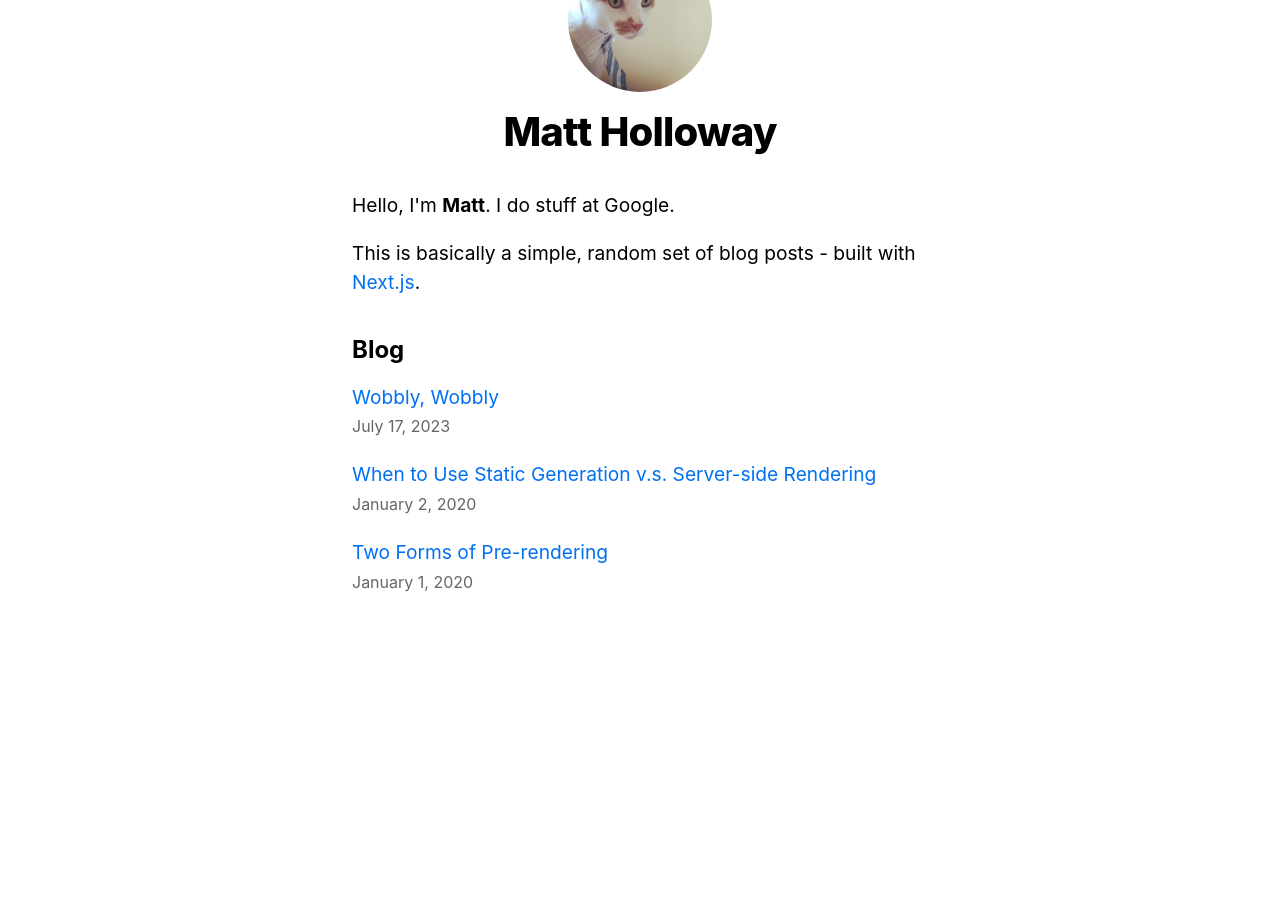
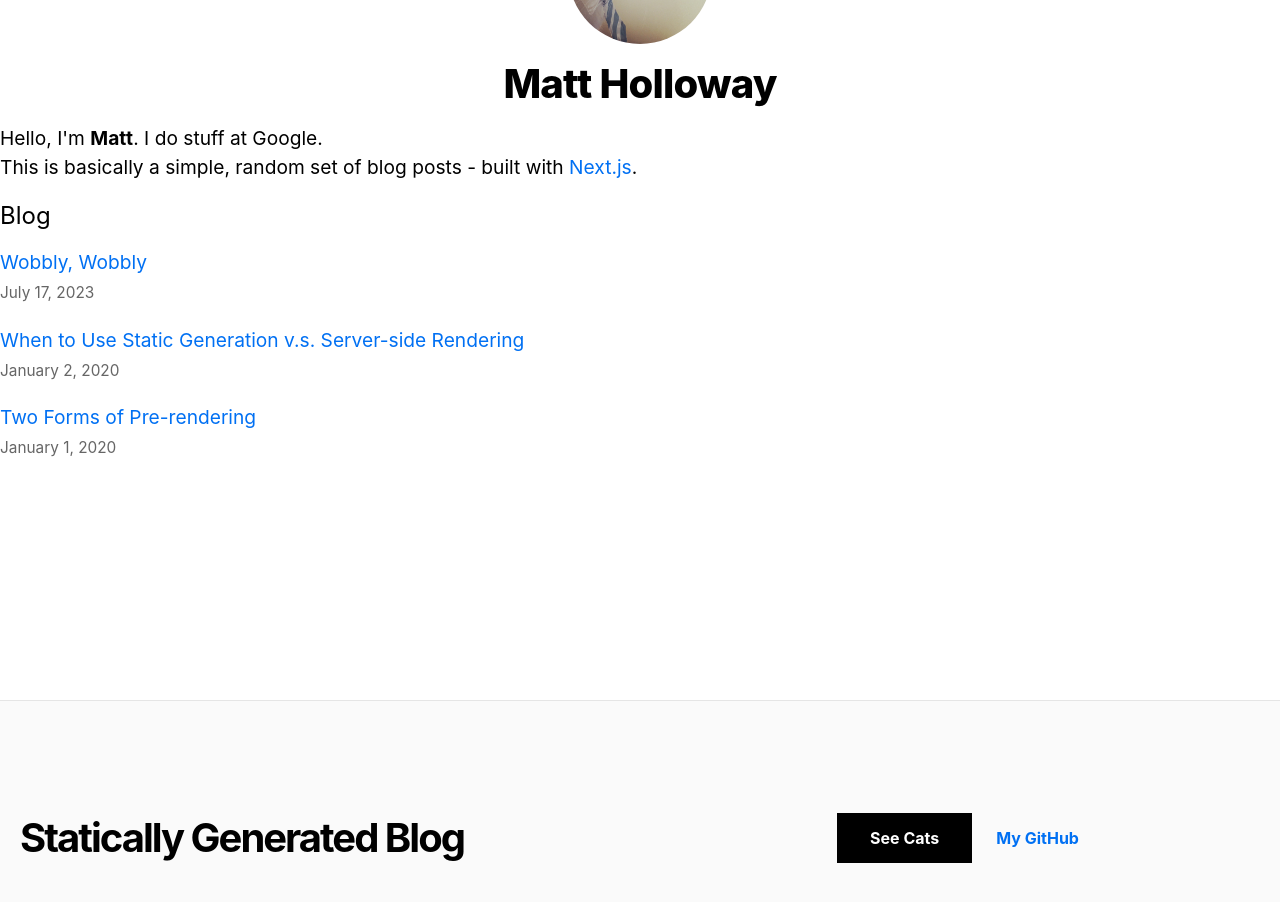
Before and after one commit to hollowmatt/nextly, a Next.js app in the folder next/nextblog/: page / in a window 1280 px wide. Shown: the part 100-1002 px from the top of the page. Before the commit the page ends 800 px from the top, so only its background shows below. Built offline with nearby package versions, Linux system fonts and the light colour scheme.

Commit message:
add tailwind, start to adjust layout

```diff
--- /dev/null
+++ b/next/nextblog/components/container.js
@@ -0,0 +1,7 @@
+export default function Container ({ children }) {
+  return(
+    <div className="container mx-auto px-5">
+      {children}
+    </div>
+  );
+}
--- /dev/null
+++ b/next/nextblog/components/footer.js
@@ -0,0 +1,31 @@
+import Container from "./container";
+
+const Footer = () => {
+  return (
+    <footer className="bg-neutral-50 border-t border-neutral-200">
+      <Container>
+        <div className="py-28 flex flex-col lg:flex-row items-center">
+          <h3 className="text-4xl lg:text-[2.5rem] font-bold tracking-tighter leading-tight text-center lg:text-left mb-10 lg:mb-0 lg:pr-4 lg:w-1/2">
+            Statically Generated Blog
+          </h3>
+          <div className="flex flex-col lg:flex-row justify-center items-center lg:pl-4 lg:w-1/2">
+            <a
+              href="https://www.instagram.com/cats_of_instagram"
+              className="mx-3 bg-black hover:bg-white hover:text-black border border-black text-white font-bold py-3 px-12 lg:px-8 duration-200 transition-colors mb-6 lg:mb-0"
+            >
+              See Cats
+            </a>
+            <a
+              href="https://github.com/hollowmatt"
+              className="mx-3 font-bold hover:underline"
+            >
+              My GitHub
+            </a>
+          </div>
+        </div>
+      </Container>
+    </footer>
+  )
+}
+
+export default Footer
--- /dev/null
+++ b/next/nextblog/components/header.js
@@ -0,0 +1,14 @@
+import Link from 'next/link';
+
+const Header = () => {
+  return (
+    <h2 className="text-2xl md:text-4xl font-bold tracking-tight md:tracking-tighter leading-tight mb-20 mt-8">
+      <Link href="/" className="hover:underline">
+        Matt's Blogly
+      </Link>
+      .
+    </h2>
+  )
+}
+
+export default Header
--- a/next/nextblog/components/layout.js
+++ b/next/nextblog/components/layout.js
@@ -3,13 +3,14 @@ import Image from 'next/image';
 import styles from './layout.module.css';
 import utilStyles from '../styles/utils.module.css';
 import Link from 'next/link';
-
+import Footer from './footer';
 const name = "Matt Holloway";
 export const siteTitle = "Matt's Blog - supplemental";
 
 export default function Layout({ children, home }) {
   return (
-    <div className={styles.container}>
+    <>
+      <div className="min-h-screen">
         <Head>
           <link rel="icon" href="/favicon.ico" />
           <meta
@@ -67,5 +68,7 @@ export default function Layout({ children, home }) {
           </div>
         )}
       </div>
+      <Footer/>
+    </>
   );
 }
--- a/next/nextblog/package.json
+++ b/next/nextblog/package.json
@@ -13,5 +13,10 @@
     "react-dom": "18.2.0",
     "remark": "^14.0.3",
     "remark-html": "^15.0.2"
+  },
+  "devDependencies": {
+    "autoprefixer": "^10.4.14",
+    "postcss": "^8.4.26",
+    "tailwindcss": "^3.3.3"
   }
 }
--- /dev/null
+++ b/next/nextblog/postcss.config.js
@@ -0,0 +1,6 @@
+module.exports = {
+  plugins: {
+    tailwindcss: {},
+    autoprefixer: {},
+  },
+}
--- a/next/nextblog/styles/globals.css
+++ b/next/nextblog/styles/globals.css
@@ -1,3 +1,7 @@
+@tailwind base;
+@tailwind components;
+@tailwind utilities;
+
 html,
 body {
   padding: 0;
--- /dev/null
+++ b/next/nextblog/tailwind.config.js
@@ -0,0 +1,12 @@
+/** @type {import('tailwindcss').Config} */
+module.exports = {
+  content: [
+    './app/**/*.{js,ts,jsx,tsx,mdx}',
+    './pages/**/*.{js,ts,jsx,tsx,mdx}',
+    './components/**/*.{js,ts,jsx,tsx,mdx}',
+  ],
+  theme: {
+    extend: {},
+  },
+  plugins: [],
+}
```
Also changed, not shown: 1 other file (tests, documents, lock files or other folders). Lines whose indentation alone changed are shown as unchanged.
